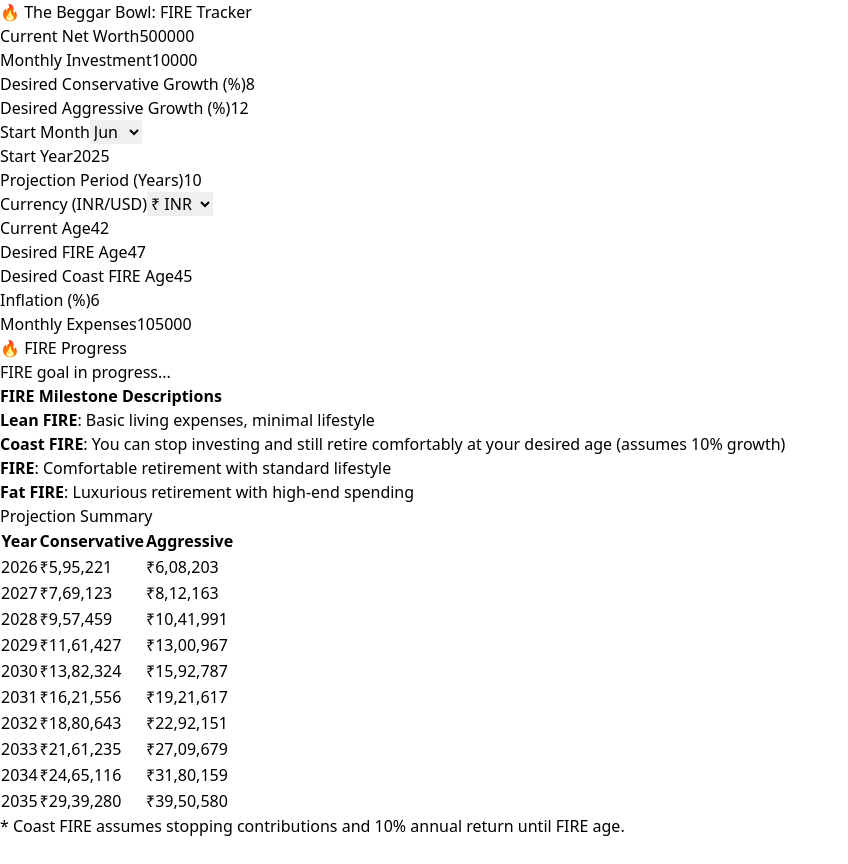
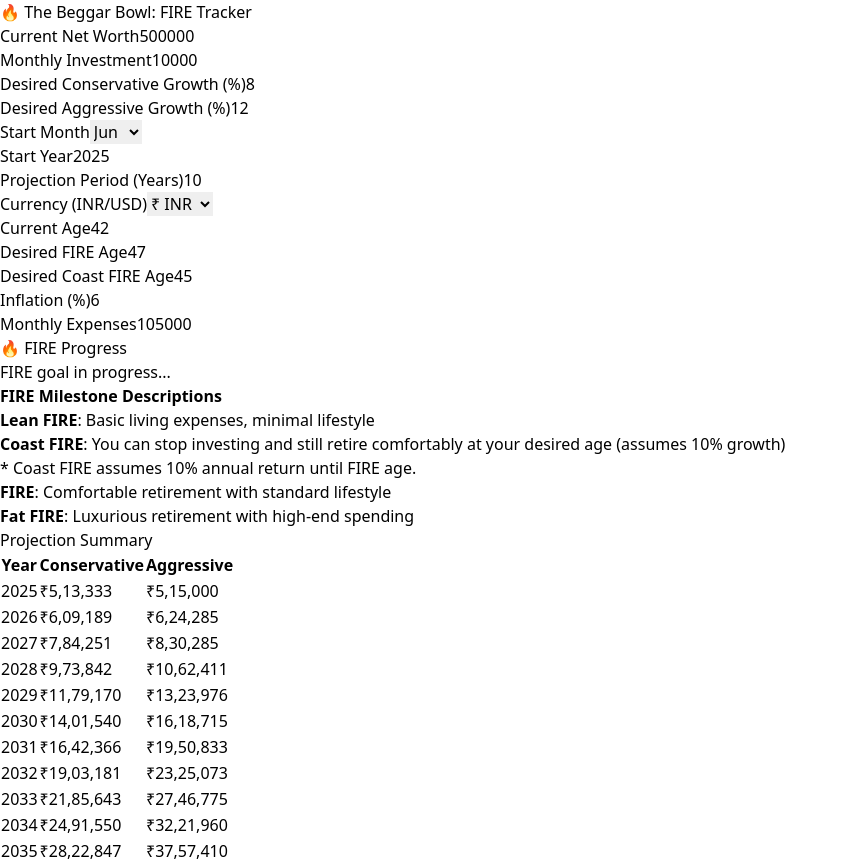
Before and after one commit to TheBeggarBowl/fire-tracker, a React (Vite) app: page / in a window 1280 px wide. Shown: the whole page, without its empty margins (0-848 px from the left). Before the commit the page ends 838 px from the top, so only its background shows below. Built offline with nearby package versions, Linux system fonts and the light colour scheme.

Commit message:
Update App.jsx

```diff
--- a/src/App.jsx
+++ b/src/App.jsx
@@ -20,24 +20,26 @@ export default function App() {
   };
 
   const [inputs, setInputs] = useState(() => {
-    const stored = Object.keys(defaultInputs).reduce((acc, key) => {
+    return Object.keys(defaultInputs).reduce((acc, key) => {
       acc[key] = JSON.parse(localStorage.getItem(key)) ?? defaultInputs[key];
       return acc;
     }, {});
-    return stored;
   });
 
   const [results, setResults] = useState(null);
 
   useEffect(() => {
-    Object.entries(inputs).forEach(([key, value]) =>
-      localStorage.setItem(key, JSON.stringify(value))
-    );
+    Object.entries(inputs).forEach(([key, value]) => {
+      localStorage.setItem(key, JSON.stringify(value));
+    });
     calculate();
   }, [inputs]);
 
   const updateInput = (key, value) => {
-    setInputs((prev) => ({ ...prev, [key]: isNaN(value) ? value : Number(value) }));
+    setInputs((prev) => ({
+      ...prev,
+      [key]: isNaN(value) ? value : Number(value),
+    }));
   };
 
   const calculate = () => {
@@ -72,21 +74,17 @@ export default function App() {
 
     const project = (rate) => {
       let portfolio = initial;
-      let monthlyRate = rate / 12 / 100;
-      let yearlyTotals = {};
+      const monthlyRate = rate / 12 / 100;
+      const yearlyTotals = {};
       let year = startYear;
       let month = startMonth - 1;
-      for (let i = 0; i < totalMonths; i++) {
+      for (let i = 0; i <= totalMonths; i++) {
         portfolio = portfolio * (1 + monthlyRate) + sip;
+        if (!yearlyTotals[year]) yearlyTotals[year] = portfolio;
         month++;
-        if (month >= 12) {
+        if (month === 12) {
           month = 0;
           year++;
-        }
-        if ((i + 1 + (startMonth - 1)) % 12 === 0 || i === totalMonths - 1) {
-          if (year >= startYear) {
-            yearlyTotals[year] = portfolio;
-          }
         }
       }
       return yearlyTotals;
@@ -99,7 +97,7 @@ export default function App() {
   };
 
   const formatCurrency = (val) => {
-    const currency = inputs?.currency || "INR";
+    const currency = inputs.currency;
     const locales = currency === "INR" ? "en-IN" : "en-US";
     const symbol = currency === "INR" ? "₹" : "$";
     return `${symbol}${Intl.NumberFormat(locales, {
@@ -117,13 +115,12 @@ export default function App() {
 
   const fireProgress = () => {
     if (!results) return "Calculating...";
-    const firstYear = Math.min(...Object.keys(results.cons));
-    const projectedNetworth = results.cons[firstYear];
+    const networth = results.cons[inputs.startYear];
     const { lean, coast, fire, fat } = results.targets;
-    if (projectedNetworth >= fat) return "Fat FIRE achieved 🎉";
-    if (projectedNetworth >= fire) return "FIRE achieved 💰";
-    if (projectedNetworth >= coast) return "Coast FIRE achieved 🏖️";
-    if (projectedNetworth >= lean) return "Lean FIRE achieved 🔥";
+    if (networth >= fat) return "Fat FIRE achieved 🎉";
+    if (networth >= fire) return "FIRE achieved 💰";
+    if (networth >= coast) return "Coast FIRE achieved 🏖️";
+    if (networth >= lean) return "Lean FIRE achieved 🔥";
     return "FIRE goal in progress...";
   };
 
@@ -196,6 +193,7 @@ export default function App() {
             <ul className="list-disc ml-6 mt-2 space-y-1">
               <li><strong>Lean FIRE</strong>: Basic living expenses, minimal lifestyle</li>
               <li><strong>Coast FIRE</strong>: You can stop investing and still retire comfortably at your desired age (assumes 10% growth)</li>
+              <li className="text-xs italic text-gray-600 ml-1">* Coast FIRE assumes 10% annual return until FIRE age.</li>
               <li><strong>FIRE</strong>: Comfortable retirement with standard lifestyle</li>
               <li><strong>Fat FIRE</strong>: Luxurious retirement with high-end spending</li>
             </ul>
@@ -225,9 +223,6 @@ export default function App() {
                 ))}
               </tbody>
             </table>
-            <p className="mt-2 text-xs italic text-gray-500">
-              * Coast FIRE assumes stopping contributions and 10% annual return until FIRE age.
-            </p>
           </div>
         </>
       )}
```
